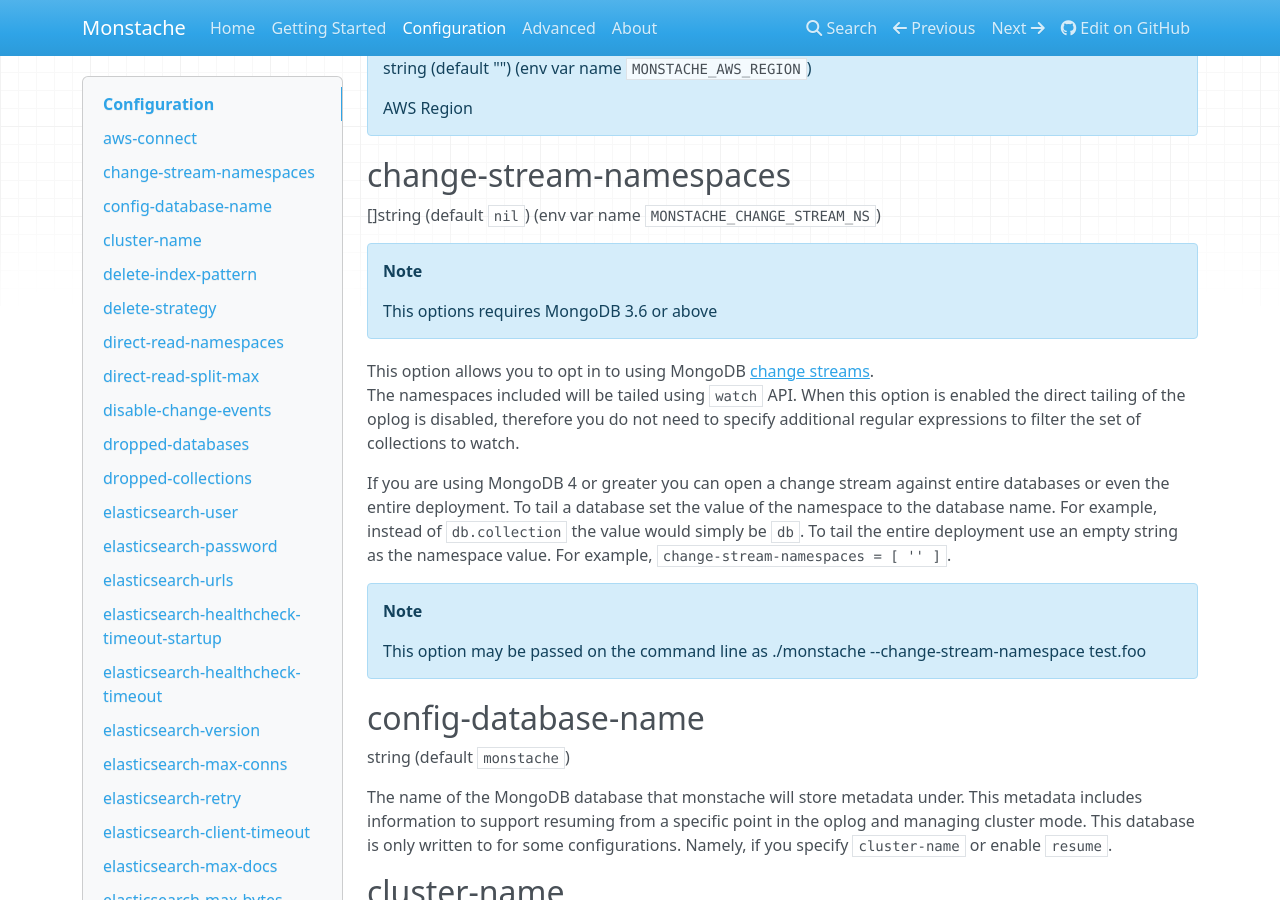
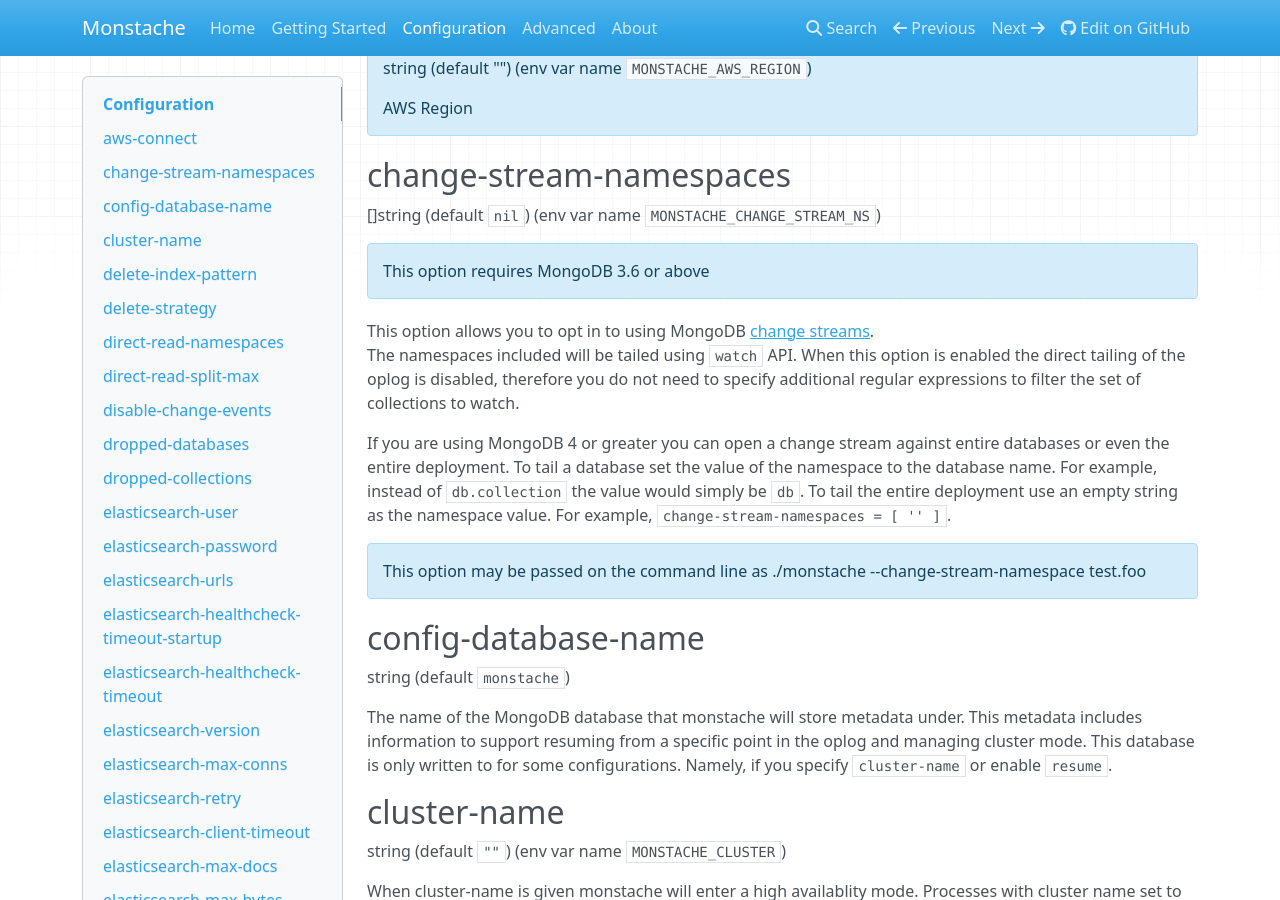
Before and after one commit to rwynn/monstache-site, an MkDocs documentation site: the page built from src/config.md, in a window 1280 px wide and 900 px high, scrolled down 908 px. Built offline with MkDocs 1.6.1, drawn with Linux system fonts in a browser that asks for light colours; nearby versions of some CDN libraries; a style sheet for code colours, icons or effects is not loaded.

Commit message:
formatting

```diff
--- a/docs/config/index.html
+++ b/docs/config/index.html
@@ -230,8 +230,7 @@
 <h2 id="change-stream-namespaces">change-stream-namespaces<a class="headerlink" href="#change-stream-namespaces" title="Permanent link">&para;</a></h2>
 <p>[]string (default <code>nil</code>) (env var name <code>MONSTACHE_CHANGE_STREAM_NS</code>)</p>
 <div class="admonition note">
-<p class="admonition-title">Note</p>
-<p>This options requires MongoDB 3.6 or above</p>
+<p>This option requires MongoDB 3.6 or above</p>
 </div>
 <p>This option allows you to opt in to using MongoDB <a href="https://docs.mongodb.com/manual/changeStreams/">change streams</a>.<br />
 The namespaces included will be tailed using <code>watch</code> API.
@@ -242,7 +241,6 @@
 For example, instead of <code>db.collection</code> the value would simply be <code>db</code>. To tail the entire deployment
 use an empty string as the namespace value.  For example, <code>change-stream-namespaces = [ '' ]</code>.</p>
 <div class="admonition note">
-<p class="admonition-title">Note</p>
 <p>This option may be passed on the command line as ./monstache --change-stream-namespace test.foo</p>
 </div>
 <h2 id="config-database-name">config-database-name<a class="headerlink" href="#config-database-name" title="Permanent link">&para;</a></h2>
--- a/docs/index.html
+++ b/docs/index.html
@@ -259,5 +259,5 @@
 
 <!--
 MkDocs version : 1.0.4
-Build Date UTC : 2019-02-15 03:31:18
+Build Date UTC : 2019-02-15 03:33:41
 -->
--- a/src/config.md
+++ b/src/config.md
@@ -44,8 +44,8 @@
 
 []string (default `nil`) (env var name `MONSTACHE_CHANGE_STREAM_NS`)
 
-!!! note
-	This options requires MongoDB 3.6 or above
+!!! note ""
+	This option requires MongoDB 3.6 or above
 
 This option allows you to opt in to using MongoDB [change streams](https://docs.mongodb.com/manual/changeStreams/).
 The namespaces included will be tailed using `watch` API.
@@ -57,7 +57,7 @@
 For example, instead of `db.collection` the value would simply be `db`. To tail the entire deployment
 use an empty string as the namespace value.  For example, `change-stream-namespaces = [ '' ]`.
 
-!!! note
+!!! note ""
 	This option may be passed on the command line as ./monstache --change-stream-namespace test.foo
 
 ## config-database-name
```
Also changed, not shown: docs/search/search_index.json, 1 other file.
